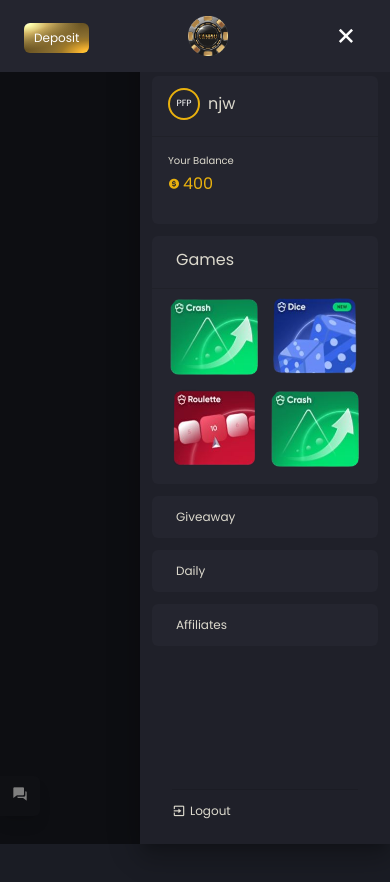
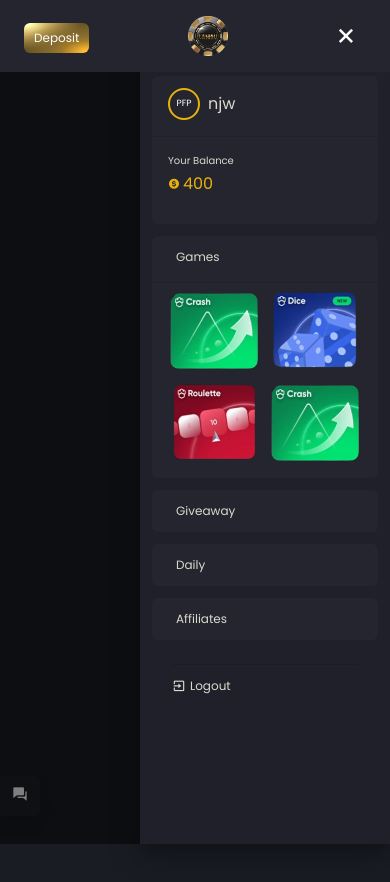
Before and after one commit to sunilshrees/casino-project, a Next.js app: page / in a window 390 px wide. Both pictures are taken after a click on the icon 346 px from the left and 36 px from the top of the page. Shown: the top 882 px of the page. Built offline with nearby package versions, Linux system fonts and the light colour scheme.

Commit message:
mobile issues fixed

```diff
--- a/components/Layout/Navbar.tsx
+++ b/components/Layout/Navbar.tsx
@@ -117,17 +117,8 @@ const Navbar = () => {
                 </div>
             </div>
             <Drawer anchor={'right'} open={open} onClose={toggleDrawer(false)}>
-                <div className="pt-16 bg-[#1F2029] text-white h-full relative">
-                    <div className="w-full  absolute bottom-0 text-[#DCD9CD] hover:text-[#E9B10E] px-8  py-6 cursor-pointer">
-                        <Divider />
+                <div className="pt-16 bg-[#1F2029] text-white h-full relative overflow-y-scroll">
 
-                        <div className="mt-3 flex items-center">
-                            <i className="bx bx-exit -mt-[1px] mr-[4px] text-[14px] "></i>
-                            <span className=" cursor-pointer text-[12px]">
-                                Logout
-                            </span>
-                        </div>
-                    </div>
                     <Box
                         sx={{
                             width: 250,
@@ -163,7 +154,7 @@ const Navbar = () => {
                         <div className="bg-[#24252F] mt-3 mx-3 pt-3 pb-1 rounded-md">
                             <div className="flex justify-between items-center px-4 mb-4">
                                 <div className="cursor-pointer flex items-center">
-                                    <span className="text-[#DCD9CD] ml-2">
+                                    <span className="text-[#DCD9CD] ml-2 text-[12px]">
                                         Games
                                     </span>
                                 </div>
@@ -222,6 +213,16 @@ const Navbar = () => {
                                 </div>
                             </div>
                         </div>
+                        <div className="w-full   text-[#DCD9CD] hover:text-[#E9B10E] px-8  py-6 cursor-pointer">
+                        <Divider />
+
+                        <div className="mt-3 flex items-center">
+                            <i className="bx bx-exit -mt-[1px] mr-[4px] text-[14px] "></i>
+                            <span className=" cursor-pointer text-[12px]">
+                                Logout
+                            </span>
+                        </div>
+                    </div>
                     </Box>
                 </div>
             </Drawer>
--- a/components/Layout/Sidebar.tsx
+++ b/components/Layout/Sidebar.tsx
@@ -3,7 +3,7 @@ const Sidebar = ({ isOpen, toggleSidebar }) => {
     const newArray = Array.from({ length }, (_, index) => index * 2);
     return (
         <div
-            className={`fixed top-20 left-0  h-screen mt-[-80px] pt-[70px] md:pt-[84px] ${
+            className={`fixed top-20 left-0  h-screen mt-[-80px] pt-[70px] md:pt-[84px] pb-20 md:pb-0 ${
                 isOpen ? 'w-[250px] opacity-1' : 'w-0 opacity-0'
             } transition-all duration-200 ease-in-out bg-[#1F2029]  z-20`}>
             <div className="relative py-3 px-4 flex flex-col justify-between h-full ">
--- a/pages/_app.tsx
+++ b/pages/_app.tsx
@@ -13,6 +13,22 @@ function MyApp({ Component, pageProps }) {
         <>
             <Head>
                 <title>Casino : A Gambling Website</title>
+                <meta property="og:title" content="Casino" />
+                <meta
+                    property="og:description"
+                    content=" A Gambling Website"
+                />
+                <meta
+                    property="og:image"
+                    content="https://www.freepik.com/free-vector/casino-neon-sign_3816804.htm#query=casino%20logo&position=1&from_view=keyword&track=ais"
+                />
+                <meta
+                    property="og:image:secure_url"
+                    content="https://www.freepik.com/free-vector/casino-neon-sign_3816804.htm#query=casino%20logo&position=1&from_view=keyword&track=ais"
+                />
+                <meta property="og:image:type" content="image/png" />
+                <meta property="og:image:width" content="1200" />
+                <meta property="og:image:height" content="630" />
             </Head>
 
             <Layout>
```
